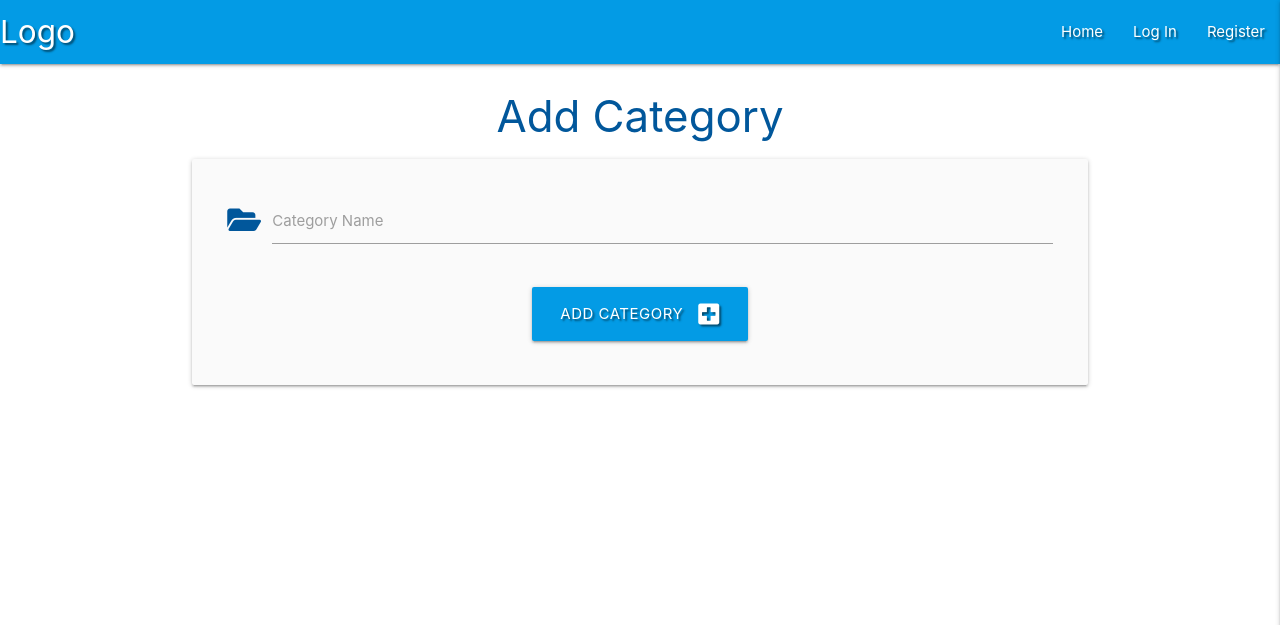
After one commit to Sean-Mc-Mahon/MongoDB-Mini-Project, a Flask app: page /add_category in a window 1280 px wide. The commit adds this page. Shown: the top 625 px of the page. Run offline with Flask 2, Linux system fonts and the light colour scheme; some libraries are stand-ins or nearby versions.

Commit message:
add option to add categories

```diff
--- a/app.py
+++ b/app.py
@@ -152,6 +152,19 @@ def get_categories():
     return render_template("categories.html", categories=categories)
 
 
+@app.route("/add_category", methods=["GET", "POST"])
+def add_category():
+    if request.method == "POST":
+        category = {
+            "category_name": request.form.get("category_name")
+        }
+        mongo.db.categories.insert_one(category)
+        flash("New Category Added")
+        return redirect(url_for("get_categories"))
+
+    return render_template("add_category.html")
+
+
 if __name__ == "__main__":
     app.run(host=os.environ.get("IP"),
             port=int(os.environ.get("PORT")),
--- /dev/null
+++ b/templates/add_category.html
@@ -0,0 +1,28 @@
+{% extends "base.html" %}
+{% block content %}
+
+    <h3 class="light-blue-text text-darken-4 center-align">Add Category</h3>
+
+    <div class="row card-panel grey lighten-5">
+        <form class="col s12" method="POST" action="{{ url_for('add_category')}}">
+          <!-- Category Name -->
+            <div class="row">
+                <div class="input-field col s12">
+                    <i class="fas fa-folder-open prefix light-blue-text text-darken-4"></i>
+                    <input id="category_name" name="category_name" minlength="3" maxlength="25"
+                    type="text" class="validate" required>
+                    <label for="category_name">Category Name</label>
+                </div>
+            </div>
+            <!-- submit button -->
+            <div class="row">
+                <div class="col s12 center-align">
+                    <button type="submit" class="btn-large light-blue darken-1 text-shadow">
+                        Add Category <i class="fas fa-plus-square right"></i>
+                    </button>
+                </div>
+            </div>
+        </form>
+    </div>
+
+{% endblock %}
--- a/templates/base.html
+++ b/templates/base.html
@@ -21,7 +21,7 @@
                     {% if session.user %}
                         <li><a href="{{ url_for('profile',username=session['user']) }}">Profile</a></li>
                         <li><a href="{{ url_for('add_task') }}">New Task</a></li>
-                        {% if session.user|lower == "admin"|lower %}
+                        {% if session.user|lower == "admin1"|lower %}
                             <li><a href="{{ url_for('get_categories') }}">Manage Categories</a></li>
                         {% endif %}
                         <li><a href="{{ url_for('logout') }}">Log Out</a></li>
@@ -40,7 +40,7 @@
                     {% if session.user %}
                         <li><a href="{{ url_for('profile',username=session['user']) }}">Profile</a></li>
                         <li><a href="{{ url_for('add_task') }}">New Task</a></li>
-                        {% if session.user|lower == "admin"|lower %}
+                        {% if session.user|lower == "admin1"|lower %}
                             <li><a href="{{ url_for('get_categories') }}">Manage Categories</a></li>
                         {% endif %}
                         <li><a href="{{ url_for('logout') }}">Log Out</a></li>
```
Also changed, not shown: templates/categories.html (+8 -0 lines).
